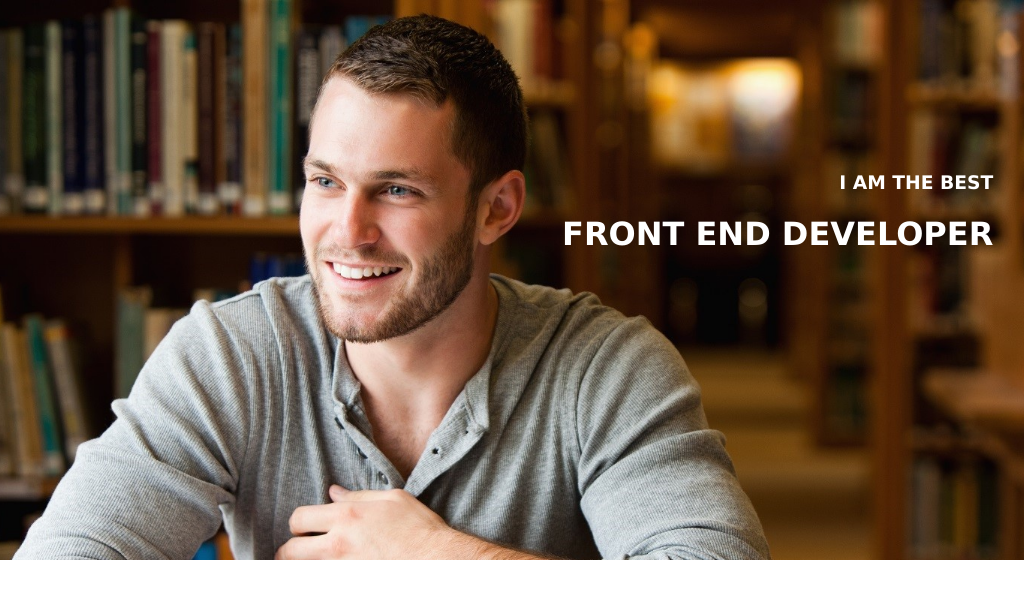
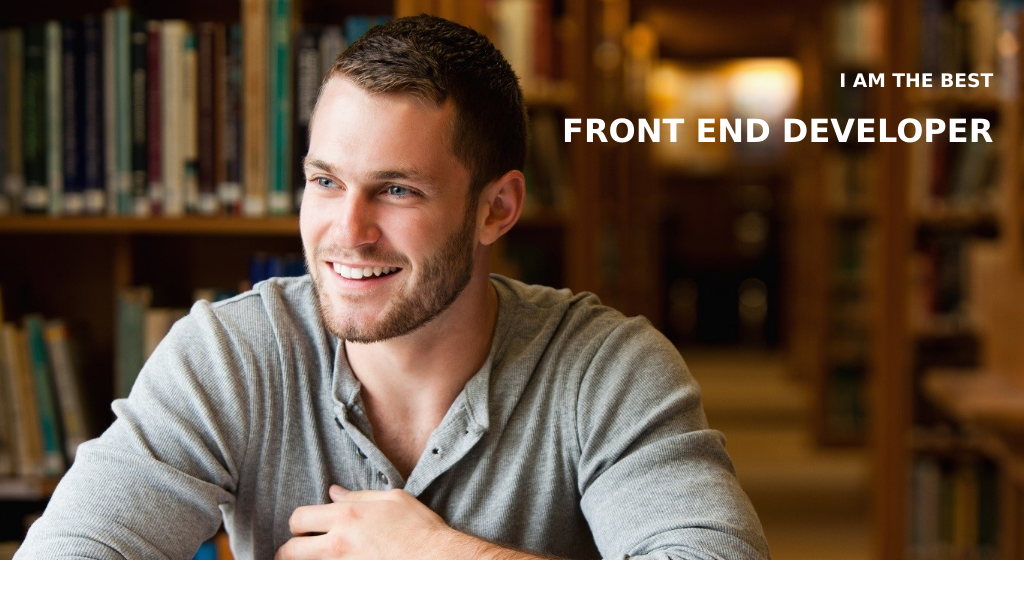
Before and after one commit to Papiernia/zadania-domowe.github.io, a plain HTML site: page zadanie2-rwd/index.html in a window 1024 px wide. Drawn offline with Linux system fonts and the light colour scheme.

Commit message:
zmieniona wersja

```diff
--- a/zadanie2-rwd/css/responsive.css
+++ b/zadanie2-rwd/css/responsive.css
@@ -32,7 +32,7 @@
         color: white;
         position: relative;
         text-align: right;
-        padding-top: 15%;
+        padding-top: 5%;
         padding-right: 3%;
 
 	}
```
